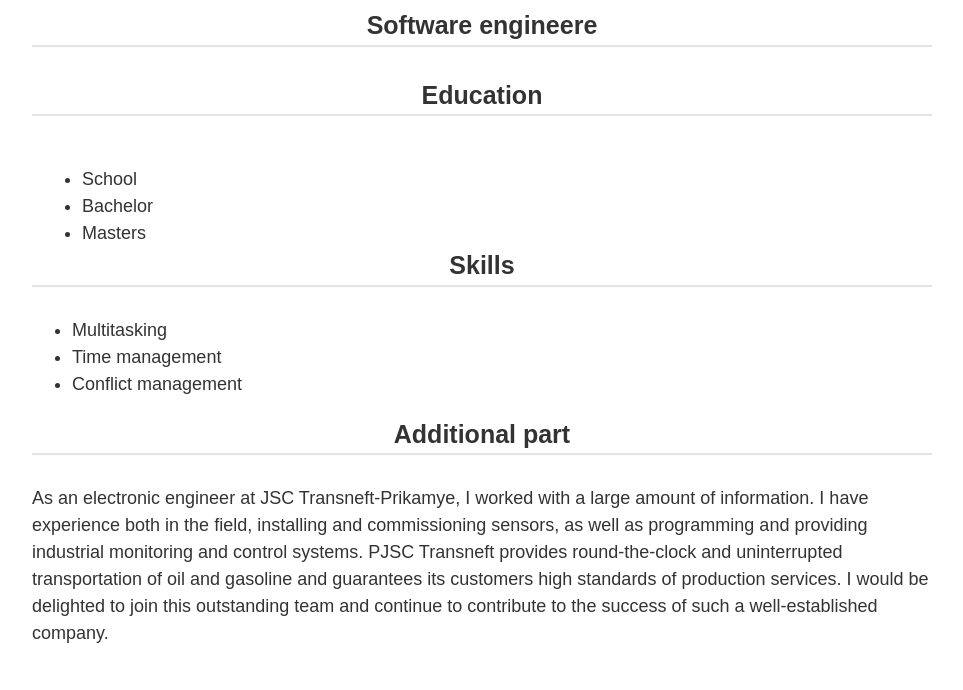
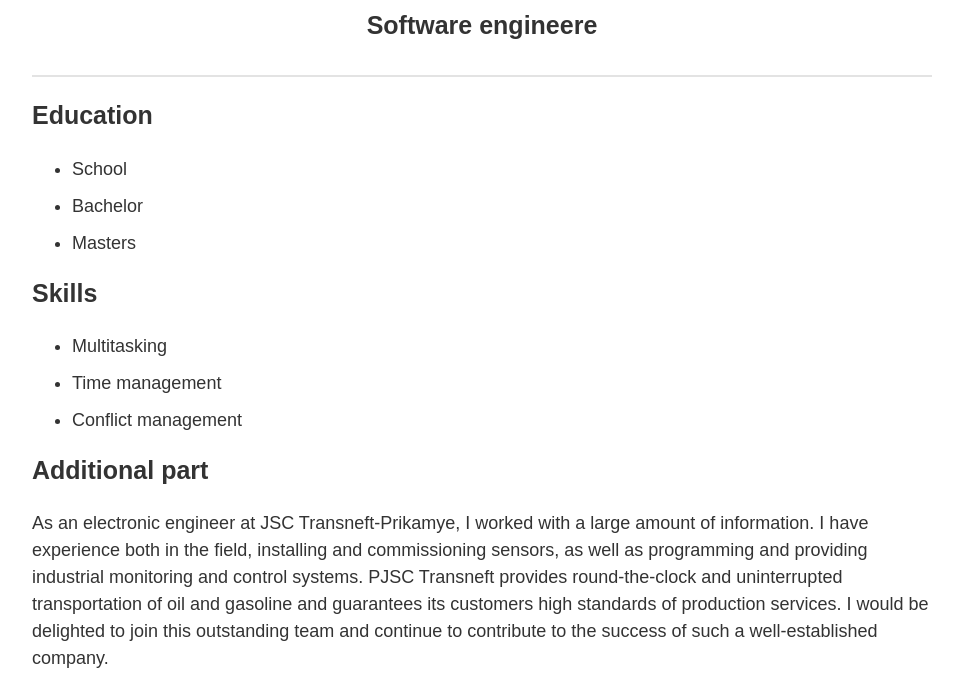
Before and after one commit to DamirFM/hexlet-Layout, a plain HTML site: page lesson4/src/index.html in a window 1280 px wide. Shown: the part 143-833 px from the top of the page, without its empty margins (158-1121 px from the left). Before the commit the page ends 808 px from the top, so only its background shows below. Drawn offline with Linux system fonts and the light colour scheme; files that its build step writes are made by us from their sources.

Commit message:
main section h2

```diff
--- a/lesson4/styles/app.css
+++ b/lesson4/styles/app.css
@@ -23,16 +23,30 @@ body {
   h2 {
     /* BEGIN (write your solution here) */
   margin-top: 0;
-    margin-bottom: 30px;
+  padding-bottom: 30px;
   font-size: 25px;
   text-align: center;
-
     /* END */
 
     border-bottom: 2px solid #e3e3e3;
   }
 
   main {
+    width: 900px;
+    margin: auto;
+  }
+
+  /* BEGIN (write your solution here) */
+  main section h2 {
+  padding-top: 0;
+  padding-bottom: 0;
+  padding-left: 0;
+  padding-right: 0;
+  text-align: left;
+  border: none;
+  }
+
+  #menu {
   margin-top: 50px;
   margin-bottom: 50px;
   margin-left: 0;
@@ -41,21 +55,12 @@ body {
   padding-bottom: 0;
   padding-left: 50px;
   padding-right: 50px;
-    width: 900px;
-    margin: auto;
   }
 
-  /* BEGIN (write your solution here) */
-  .Education ul {
-    margin-top: 50px;
-    margin-bottom: 0px;
-    margin-left: 0px;
-    margin-right: 0px;
-    padding-top: 0px;
-    padding-bottom: 0px;
-    padding-left: 50px;
-    padding-right: 0px;
 
+
+  li {
+    margin-bottom: 10px
   }
 
   /* END */
```
Lines whose indentation alone changed are shown as unchanged.
